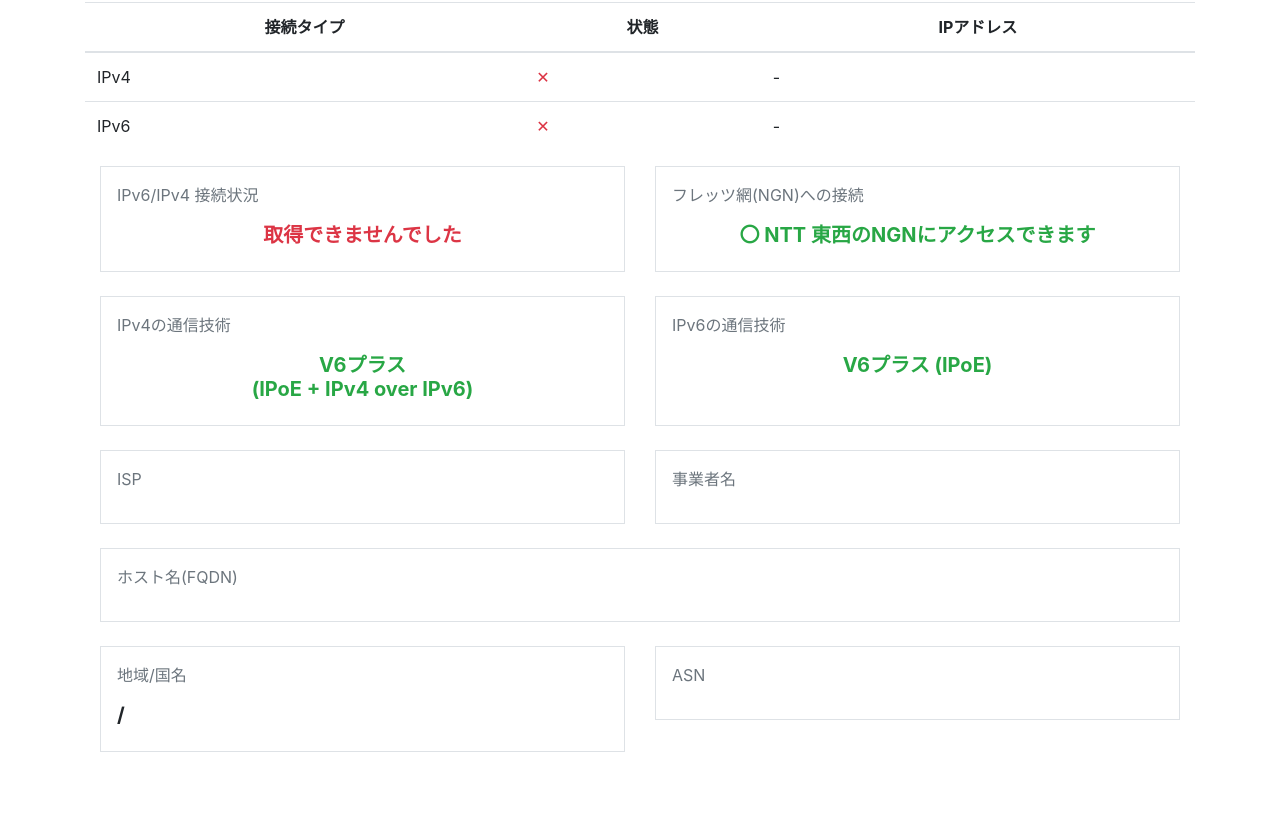
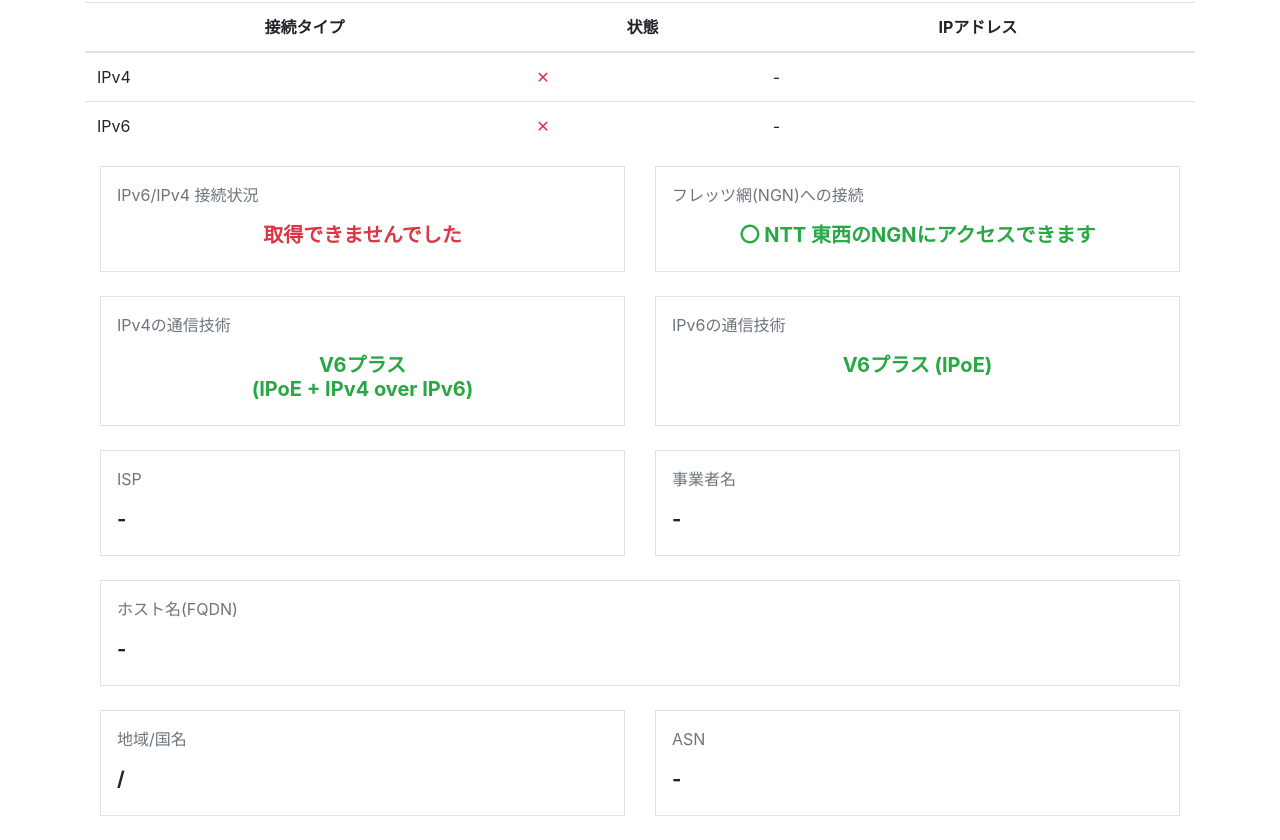
Before and after one commit to yuyutti/Network-Connection-Checker, a website: page public/index.html in a window 1280 px wide. Shown: the part 118-958 px from the top of the page. Before the commit the page ends 894 px from the top, so only its background shows below. Drawn offline with nearby package versions, Linux system fonts and the light colour scheme; no server answers.

Commit message:
Update ISP, company name, hostname, and ASN placeholders in index.html

```diff
--- a/public/index.html
+++ b/public/index.html
@@ -73,7 +73,7 @@
                 <div class="col-md-6 mb-4">
                     <div class="border p-3">
                         <p class="text-muted">ISP</p>
-                        <h5 id="isp" class="font-weight-bold"></h5>
+                        <h5 id="isp" class="font-weight-bold">-</h5>
                     </div>
                 </div>
 
@@ -81,7 +81,7 @@
                 <div class="col-md-6 mb-4">
                     <div class="border p-3">
                         <p class="text-muted">事業者名</p>
-                        <h5 id="company-name" class="font-weight-bold"></h5>
+                        <h5 id="company-name" class="font-weight-bold">-</h5>
                     </div>
                 </div>
             </div>
@@ -91,7 +91,7 @@
                 <div class="col-md-12 mb-4">
                     <div class="border p-3">
                         <p class="text-muted">ホスト名(FQDN)</p>
-                        <h5 id="hostname" class="font-weight-bold"></h5>
+                        <h5 id="hostname" class="font-weight-bold">-</h5>
                     </div>
                 </div>
             </div>
@@ -109,7 +109,7 @@
                 <div class="col-md-6 mb-4">
                     <div class="border p-3">
                         <p class="text-muted">ASN</p>
-                        <h5 id="asn" class="font-weight-bold"></h5>
+                        <h5 id="asn" class="font-weight-bold">-</h5>
                     </div>
                 </div>
             </div>
```
